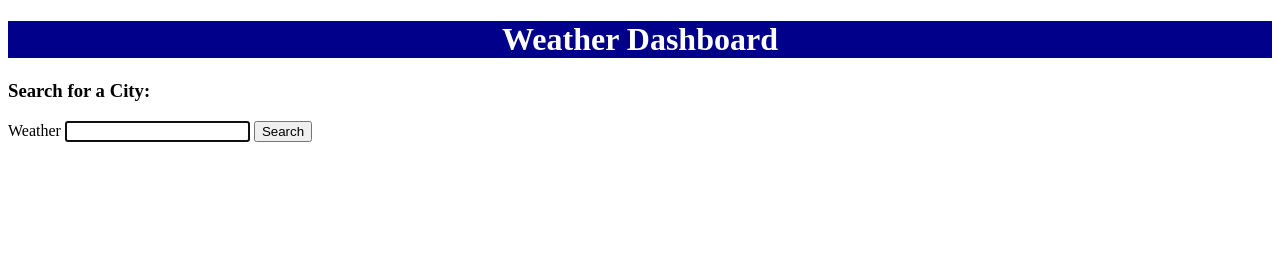
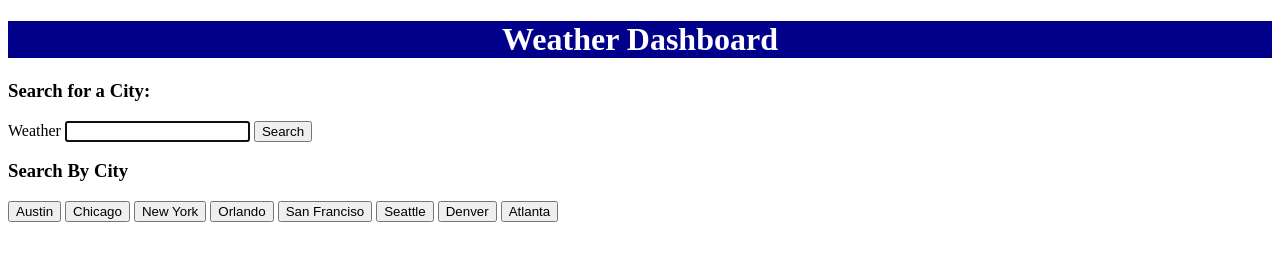
Before and after one commit to chriscampaigne/weather-dashboard, a plain HTML site: page index.html in a window 1280 px wide. Drawn offline with Linux system fonts and the light colour scheme.

Commit message:
added search by city option

```diff
--- a/index.html
+++ b/index.html
@@ -38,6 +38,21 @@
             </form>
           </div>
 
+          <div class="card">
+            <h3 class="card-header text-uppercase">Search By City</h3>
+            <div id="language-buttons" class="card-body">
+              <button data-language="javascript" class="btn">Austin</button>
+              <button data-language="html" class="btn">Chicago</button>
+              <button data-language="css" class="btn">New York</button>
+              <button data-language="css" class="btn">Orlando</button>
+              <button data-language="css" class="btn">San Franciso</button>
+              <button data-language="css" class="btn">Seattle</button>
+              <button data-language="css" class="btn">Denver</button>
+              <button data-language="css" class="btn">Atlanta</button>
+            </div>
+          </div>
+        </div>
+
 
 </body>
 </html>
```
